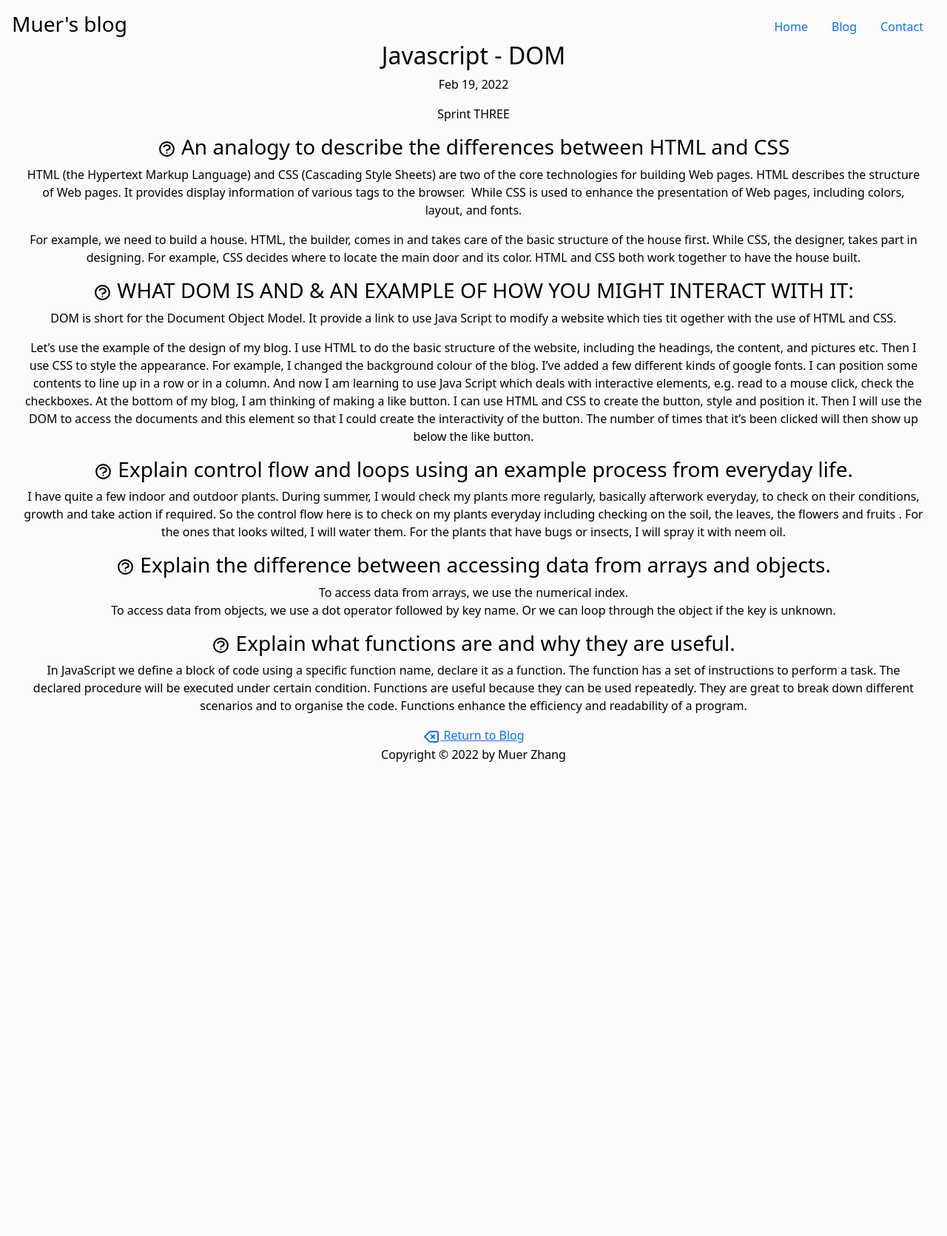
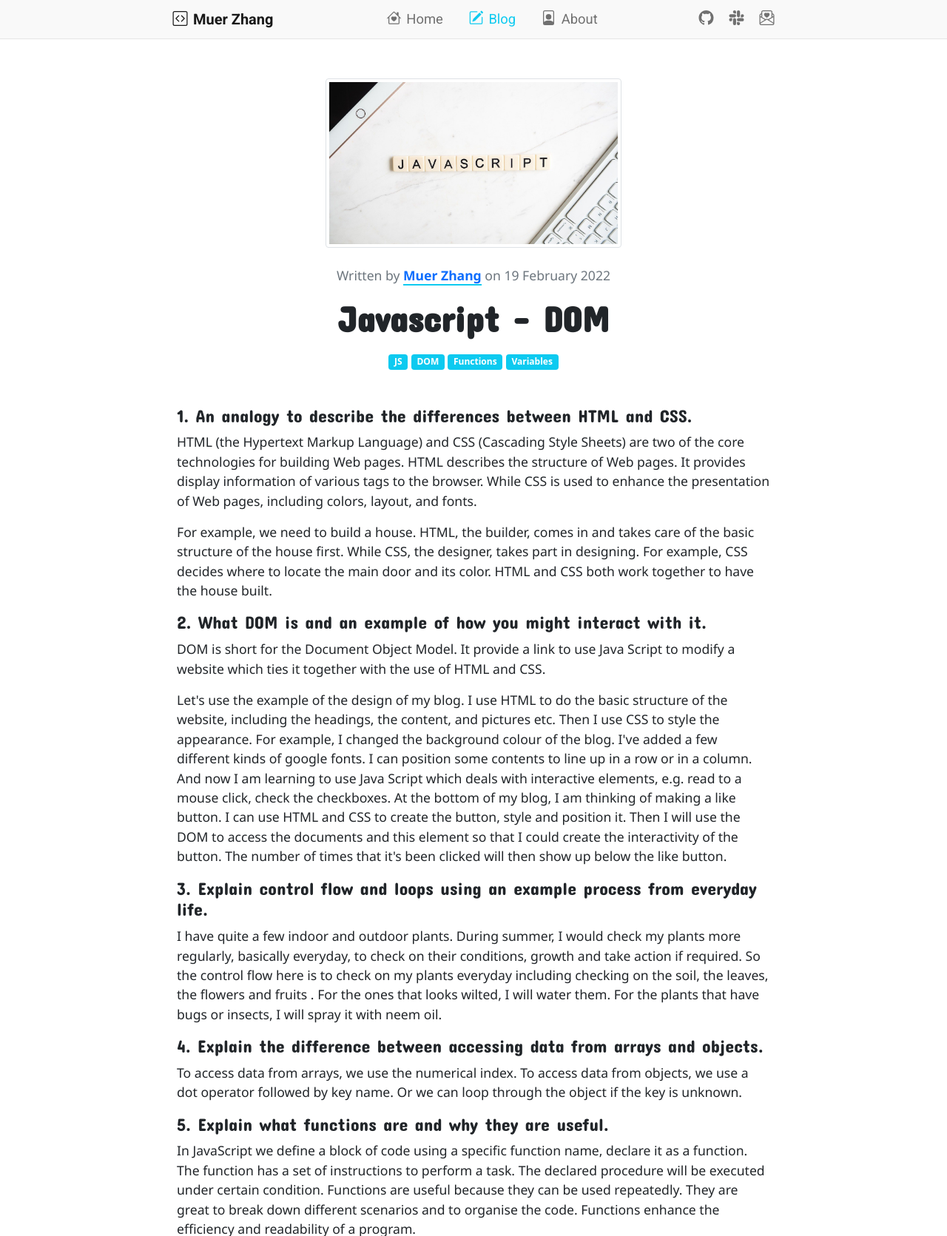
Before and after one commit to muer-zhang/muer-zhang.github.io, a plain HTML site: page blog/javascript-dom.html in a window 1280 px wide. Shown: the top 1671 px of the page at 74% size. Before the commit the page ends 1064 px from the top, so only its background shows below. Drawn offline with nearby package versions, Linux system fonts and the light colour scheme.

Commit message:
Update Javascript & DOM blog

```diff
--- a/blog/javascript-dom.html
+++ b/blog/javascript-dom.html
@@ -1,9 +1,10 @@
 <!DOCTYPE html>
-<html lang="en" class="h-100">
+<html lang="en">
   <head>
     <meta charset="UTF-8" />
     <meta http-equiv="X-UA-Compatible" content="IE=edge" />
     <meta name="viewport" content="width=device-width, initial-scale=1.0" />
+    <title>Javascript - DOM</title>
     <link
       rel="apple-touch-icon"
       sizes="180x180"
@@ -21,156 +22,280 @@
       sizes="16x16"
       href="/image/favicon/favicon-16x16.png"
     />
-
+    <link rel="manifest" href="/image/favicon/site.webmanifest" />
+    <link href="/styles/bootstrap.min.css" rel="stylesheet" type="text/css" />
     <link rel="preconnect" href="https://fonts.googleapis.com" />
     <link rel="preconnect" href="https://fonts.gstatic.com" crossorigin />
     <link
-      href="https://fonts.googleapis.com/css2?family=Inter:wght@400;500;700&family=Inter|Poppins&display=swap"
+      href="https://fonts.googleapis.com/css2?family=Concert+One&family=Noto+Sans:ital,wght@0,400;0,700;1,400&family=Roboto:ital,wght@0,400;0,700;1,400&display=swap"
       rel="stylesheet"
     />
-    <link
-      href="https://cdn.jsdelivr.net/npm/bootstrap@5.1.3/dist/css/bootstrap.min.css"
-      rel="stylesheet"
-      integrity="sha384-1BmE4kWBq78iYhFldvKuhfTAU6auU8tT94WrHftjDbrCEXSU1oBoqyl2QvZ6jIW3"
-      crossorigin="anonymous"
+    <link href="/styles/custom.css" rel="stylesheet" type="text/css" />
+    <script src="/js/bootstrap.bundle.min.js"></script>
+  </head>
+  <body class="d-flex flex-column min-vh-100">
+    <!-- SVG -->
+    <svg xmlns="http://www.w3.org/2000/svg" style="display: none">
+      <!-- name icon -->
+      <symbol id="name-code-icon" viewBox="0 0 16 16">
+        <path
+          d="M14 1a1 1 0 0 1 1 1v12a1 1 0 0 1-1 1H2a1 1 0 0 1-1-1V2a1 1 0 0 1 1-1h12zM2 0a2 2 0 0 0-2 2v12a2 2 0 0 0 2 2h12a2 2 0 0 0 2-2V2a2 2 0 0 0-2-2H2z"
+        ></path>
+        <path
+          d="M6.854 4.646a.5.5 0 0 1 0 .708L4.207 8l2.647 2.646a.5.5 0 0 1-.708.708l-3-3a.5.5 0 0 1 0-.708l3-3a.5.5 0 0 1 .708 0zm2.292 0a.5.5 0 0 0 0 .708L11.793 8l-2.647 2.646a.5.5 0 0 0 .708.708l3-3a.5.5 0 0 0 0-.708l-3-3a.5.5 0 0 0-.708 0z"
+        ></path>
+      </symbol>
+      <!-- home icon -->
+      <symbol id="home-icon" viewBox="0 0 16 16">
+        <path
+          fill-rule="evenodd"
+          d="M8.707 1.5a1 1 0 0 0-1.414 0L.646 8.146a.5.5 0 0 0 .708.707L2 8.207V13.5A1.5 1.5 0 0 0 3.5 15h9a1.5 1.5 0 0 0 1.5-1.5V8.207l.646.646a.5.5 0 0 0 .708-.707L13 5.793V2.5a.5.5 0 0 0-.5-.5h-1a.5.5 0 0 0-.5.5v1.293L8.707 1.5ZM13 7.207l-5-5-5 5V13.5a.5.5 0 0 0 .5.5h9a.5.5 0 0 0 .5-.5V7.207Zm-5-.225C9.664 5.309 13.825 8.236 8 12 2.175 8.236 6.336 5.309 8 6.982Z"
         />
+      </symbol>
+      <!-- blog icon -->
+      <symbol id="blog-icon" viewBox="0 0 16 16">
+        <path
+          d="M15.502 1.94a.5.5 0 0 1 0 .706L14.459 3.69l-2-2L13.502.646a.5.5 0 0 1 .707 0l1.293 1.293zm-1.75 2.456-2-2L4.939 9.21a.5.5 0 0 0-.121.196l-.805 2.414a.25.25 0 0 0 .316.316l2.414-.805a.5.5 0 0 0 .196-.12l6.813-6.814z"
+        ></path>
+        <path
+          fill-rule="evenodd"
+          d="M1 13.5A1.5 1.5 0 0 0 2.5 15h11a1.5 1.5 0 0 0 1.5-1.5v-6a.5.5 0 0 0-1 0v6a.5.5 0 0 1-.5.5h-11a.5.5 0 0 1-.5-.5v-11a.5.5 0 0 1 .5-.5H9a.5.5 0 0 0 0-1H2.5A1.5 1.5 0 0 0 1 2.5v11z"
+        ></path>
+      </symbol>
+      <!-- about icon -->
+      <symbol id="about-icon" viewBox="0 0 16 16">
+        <path
+          d="M12 1a1 1 0 0 1 1 1v10.755S12 11 8 11s-5 1.755-5 1.755V2a1 1 0 0 1 1-1h8zM4 0a2 2 0 0 0-2 2v12a2 2 0 0 0 2 2h8a2 2 0 0 0 2-2V2a2 2 0 0 0-2-2H4z"
+        />
+        <path d="M8 10a3 3 0 1 0 0-6 3 3 0 0 0 0 6z" />
+      </symbol>
+      <!-- github icon -->
+      <symbol id="github-icon" viewBox="0 0 16 16">
+        <path
+          d="M8 0C3.58 0 0 3.58 0 8c0 3.54 2.29 6.53 5.47 7.59.4.07.55-.17.55-.38 0-.19-.01-.82-.01-1.49-2.01.37-2.53-.49-2.69-.94-.09-.23-.48-.94-.82-1.13-.28-.15-.68-.52-.01-.53.63-.01 1.08.58 1.23.82.72 1.21 1.87.87 2.33.66.07-.52.28-.87.51-1.07-1.78-.2-3.64-.89-3.64-3.95 0-.87.31-1.59.82-2.15-.08-.2-.36-1.02.08-2.12 0 0 .67-.21 2.2.82.64-.18 1.32-.27 2-.27.68 0 1.36.09 2 .27 1.53-1.04 2.2-.82 2.2-.82.44 1.1.16 1.92.08 2.12.51.56.82 1.27.82 2.15 0 3.07-1.87 3.75-3.65 3.95.29.25.54.73.54 1.48 0 1.07-.01 1.93-.01 2.2 0 .21.15.46.55.38A8.012 8.012 0 0 0 16 8c0-4.42-3.58-8-8-8z"
+        />
+      </symbol>
+      <!-- slack icon -->
+      <symbol id="slack-icon" viewBox="0 0 16 16">
+        <path
+          d="M3.362 10.11c0 .926-.756 1.681-1.681 1.681S0 11.036 0 10.111C0 9.186.756 8.43 1.68 8.43h1.682v1.68zm.846 0c0-.924.756-1.68 1.681-1.68s1.681.756 1.681 1.68v4.21c0 .924-.756 1.68-1.68 1.68a1.685 1.685 0 0 1-1.682-1.68v-4.21zM5.89 3.362c-.926 0-1.682-.756-1.682-1.681S4.964 0 5.89 0s1.68.756 1.68 1.68v1.682H5.89zm0 .846c.924 0 1.68.756 1.68 1.681S6.814 7.57 5.89 7.57H1.68C.757 7.57 0 6.814 0 5.89c0-.926.756-1.682 1.68-1.682h4.21zm6.749 1.682c0-.926.755-1.682 1.68-1.682.925 0 1.681.756 1.681 1.681s-.756 1.681-1.68 1.681h-1.681V5.89zm-.848 0c0 .924-.755 1.68-1.68 1.68A1.685 1.685 0 0 1 8.43 5.89V1.68C8.43.757 9.186 0 10.11 0c.926 0 1.681.756 1.681 1.68v4.21zm-1.681 6.748c.926 0 1.682.756 1.682 1.681S11.036 16 10.11 16s-1.681-.756-1.681-1.68v-1.682h1.68zm0-.847c-.924 0-1.68-.755-1.68-1.68 0-.925.756-1.681 1.68-1.681h4.21c.924 0 1.68.756 1.68 1.68 0 .926-.756 1.681-1.68 1.681h-4.21z"
+        />
+      </symbol>
+      <!-- email icon -->
+      <symbol id="email-icon" viewBox="0 0 16 16">
+        <path
+          fill-rule="evenodd"
+          d="M2 2a2 2 0 0 1 2-2h8a2 2 0 0 1 2 2v1.133l.941.502A2 2 0 0 1 16 5.4V14a2 2 0 0 1-2 2H2a2 2 0 0 1-2-2V5.4a2 2 0 0 1 1.059-1.765L2 3.133V2Zm0 2.267-.47.25A1 1 0 0 0 1 5.4v.817l1 .6v-2.55Zm1 3.15 3.75 2.25L8 8.917l1.25.75L13 7.417V2a1 1 0 0 0-1-1H4a1 1 0 0 0-1 1v5.417Zm11-.6 1-.6V5.4a1 1 0 0 0-.53-.882L14 4.267v2.55ZM8 2.982C9.664 1.309 13.825 4.236 8 8 2.175 4.236 6.336 1.31 8 2.982Zm7 4.401-4.778 2.867L15 13.117V7.383Zm-.035 6.88L8 10.082l-6.965 4.18A1 1 0 0 0 2 15h12a1 1 0 0 0 .965-.738ZM1 13.116l4.778-2.867L1 7.383v5.734Z"
+        />
+      </symbol>
+    </svg>
 
-    <link href="../styles/main.css" rel="stylesheet" type="text/css" />
-    <style>
-      .bd-placeholder-img {
-        font-size: 1.125rem;
-        text-anchor: middle;
-        -webkit-user-select: none;
-        -moz-user-select: none;
-        user-select: none;
-      }
+    <!-- Header - Navigation Bar -->
+    <header>
+      <nav class="navbar navbar-expand-md navbar-light fixed-top py-1">
+        <div class="container py-0">
+          <a class="navbar-brand px-2" href="/">
+            <svg class="bi bi-code-square" width="25" height="20">
+              <use xlink:href="#name-code-icon"></use>
+            </svg>
+            Muer Zhang
+          </a>
+          <button
+            class="navbar-toggler"
+            type="button"
+            data-bs-toggle="collapse"
+            data-bs-target="#navbarCollapse"
+            aria-controls="navbarCollapse"
+            aria-expanded="false"
+            aria-label="Toggle navigation"
+          >
+            <span class="navbar-toggler-icon"></span>
+          </button>
+          <div class="collapse navbar-collapse" id="navbarCollapse">
+            <ul class="navbar-nav ms-auto">
+              <li class="nav-item px-2">
+                <a href="/" class="nav-link">
+                  <svg class="bi bi-house-heart" width="25" height="20">
+                    <use xlink:href="#home-icon"></use>
+                  </svg>
+                  Home
+                </a>
+              </li>
+              <li class="nav-item px-2">
+                <a
+                  href="/blog/blog-page.html"
+                  class="nav-link active"
+                  aria-current="page"
+                >
+                  <svg class="bi bi-pencil-square" width="25" height="20">
+                    <use xlink:href="#blog-icon"></use>
+                  </svg>
+                  Blog
+                </a>
+              </li>
+              <li class="nav-item px-2">
+                <a href="/" class="nav-link">
+                  <svg class="bi bi-file-person" width="25" height="20">
+                    <use xlink:href="#about-icon"></use>
+                  </svg>
+                  About
+                </a>
+              </li>
+            </ul>
+            <ul class="navbar-nav ms-auto">
+              <li class="nav-item">
+                <a
+                  href="https://github.com/muer-zhang"
+                  target="_blank"
+                  class="nav-link"
+                >
+                  <svg class="bi bi-github" width="25" height="20">
+                    <use xlink:href="#github-icon"></use>
+                  </svg>
+                </a>
+              </li>
+              <li class="nav-item">
+                <a href="/" class="nav-link">
+                  <svg class="bi bi-slack" width="25" height="20">
+                    <use xlink:href="#slack-icon"></use>
+                  </svg>
+                </a>
+              </li>
+              <li class="nav-item">
+                <a
+                  href="mailto:muerzhangnz@gmail.com"
+                  target="_blank"
+                  class="nav-link"
+                >
+                  <svg
+                    class="bi bi-envelope-paper-heart"
+                    width="25"
+                    height="20"
+                  >
+                    <use xlink:href="#email-icon"></use>
+                  </svg>
+                </a>
+              </li>
+            </ul>
+          </div>
+        </div>
+      </nav>
+    </header>
 
-      @media (min-width: 768px) {
-        .bd-placeholder-img-lg {
-          font-size: 3.5rem;
-        }
-      }
-      </style>
-<title>Muer's Blog</title>
-</head>
-
-
-<body class="d-flex text-center text-black bg-light bg-opacity-50"><svg xmlns="http://www.w3.org/2000/svg" style="display: none">
-  <svg xmlns="http://www.w3.org/2000/svg" style="display:none">
-        <g id="question-icon">
-        <path stroke-linecap="round" stroke-linejoin="round" stroke-width="2" d="M8.228 9c.549-1.165 2.03-2 3.772-2 2.21 0 4 1.343 4 3 0 1.4-1.278 2.575-3.006 2.907-.542.104-.994.54-.994 1.093m0 3h.01M21 12a9 9 0 11-18 0 9 9 0 0118 0z" />
-      </svg>
-  <div class="cover-container d-flex w-100 h-100 p-3 mx-auto flex-column">
-      <header class="mb-auto">
-        <div>
-          <h3 class="float-md-start mb-0 blog-header blog-page">Muer's blog</h3>
-          <nav
-            class="nav nav-masthead nav-blog justify-content-center float-md-end"
-          >
-            <a class="nav-link" href="/index.html">Home</a>
-            <a class="nav-link active" aria-current="page" href="blog-page.html"
-              >Blog</a
-            >
-            <a class="nav-link" href="contact-details.html">Contact</a>
-          </nav>
+    <!-- Main content -->
+    <main class="container">
+      <header class="text-center my-5 px-3">
+        <img
+          class="img-thumbnail d-block mx-auto my-4"
+          src="/image/blogs/js-dom.jpg"
+          alt="css"
+          width="400"
+          height="400"
+          aria-hidden="true"
+        />
+        <p class="text-muted">
+          Written by
+          <a href="/index.html">Muer Zhang</a>
+          on 19 February 2022
+        </p>
+        <h1 class="display-5 fw-bold">Javascript - DOM</h1>
+        <div class="mt-3">
+          <span class="badge bg-info">JS</span>
+          <span class="badge bg-info">DOM</span>
+          <span class="badge bg-info">Functions</span>
+          <span class="badge bg-info">Variables</span>
         </div>
       </header>
-
-      <main class="px-3 blog-individual">
-        <h2 class="blog-title2">Javascript - DOM</h2>
-        <div class="blog-info">
-          <p class="blog-date">Feb 19, 2022</p>
-          <p class="sprint-number1">Sprint THREE</p>
-        </div>
-
-        <h3 class="question-header">
-          <svg class="h-6 w-6" fill="none" viewBox="0 0 24 24" stroke="currentColor" width="25" height="25" id="question-icon">
-            <use xlink:href="#question-icon"></use>
-            <path stroke-linecap="round" stroke-linejoin="round" stroke-width="2" d="M8.228 9c.549-1.165 2.03-2 3.772-2 2.21 0 4 1.343 4 3 0 1.4-1.278 2.575-3.006 2.907-.542.104-.994.54-.994 1.093m0 3h.01M21 12a9 9 0 11-18 0 9 9 0 0118 0z" />
-          </svg>
-          An analogy to describe the differences between HTML and CSS
-        </h3>
-        <p class="question-answer">HTML (the Hypertext Markup Language) and CSS (Cascading Style Sheets) are two of the core technologies for building Web pages.  HTML describes the structure of Web pages.  It provides display information of various tags to the browser.  While CSS is used to enhance the presentation of Web pages, including colors, layout, and fonts.
+      <article class="article-blog my-5 px-3">
+        <h4>1. An analogy to describe the differences between HTML and CSS.</h4>
+        <p>
+          HTML (the Hypertext Markup Language) and CSS (Cascading Style Sheets)
+          are two of the core technologies for building Web pages. HTML
+          describes the structure of Web pages. It provides display information
+          of various tags to the browser. While CSS is used to enhance the
+          presentation of Web pages, including colors, layout, and fonts.
         </p>
-        <p class="question-answer">
-          For example, we need to build a house.  HTML, the builder, comes in and takes care of the basic structure of the house first.  While CSS, the designer, takes part in designing.  For example, CSS decides where to locate the main door and its color.  HTML and CSS both work together to have the house built.
+        <p>
+          For example, we need to build a house. HTML, the builder, comes in and
+          takes care of the basic structure of the house first. While CSS, the
+          designer, takes part in designing. For example, CSS decides where to
+          locate the main door and its color. HTML and CSS both work together to
+          have the house built.
         </p>
 
-        <h3 class="question-header">
-          <svg class="h-6 w-6" fill="none" viewBox="0 0 24 24" stroke="currentColor" width="25" height="25" id="question-icon">
-            <use xlink:href="#question-icon"></use>
-            <path stroke-linecap="round" stroke-linejoin="round" stroke-width="2" d="M8.228 9c.549-1.165 2.03-2 3.772-2 2.21 0 4 1.343 4 3 0 1.4-1.278 2.575-3.006 2.907-.542.104-.994.54-.994 1.093m0 3h.01M21 12a9 9 0 11-18 0 9 9 0 0118 0z" />
-          </svg>
-          WHAT DOM IS AND & AN EXAMPLE OF HOW YOU MIGHT INTERACT WITH IT:
-        </h3>
-        <p class="question-answer">
-          DOM is short for the Document Object Model. It provide a link to use Java Script to modify a website which ties tit ogether with the  use of HTML and CSS.
+        <h4>
+          2. What DOM is and an example of how you might interact with it.
+        </h4>
+        <p>
+          DOM is short for the Document Object Model. It provide a link to use
+          Java Script to modify a website which ties it together with the use of
+          HTML and CSS.
         </p>
-        <P class="question-answer">
-          Let’s use the example of the design of my blog. I use HTML to do the basic structure of the website, including the headings, the content, and  pictures etc. Then I use CSS to style the appearance. For example, I changed the background colour of the blog.  I’ve added a few different kinds of google fonts.   I can position some contents to line up in a row or in a column.  And now I am learning to use Java Script which deals  with interactive elements, e.g. read to a mouse click,  check the checkboxes.  At the bottom of my blog, I am thinking of making a like button.  I can use HTML  and CSS to create the button, style and position it.   Then I will use the DOM to access the documents and this element  so that I could create the interactivity of the button.   The number of times that it’s been clicked will then show up below the like button.
-        </P>
-
-        <h3 class="question-header">
-          <svg class="h-6 w-6" fill="none" viewBox="0 0 24 24" stroke="currentColor" width="25" height="25" id="question-icon">
-            <use xlink:href="#question-icon"></use>
-            <path stroke-linecap="round" stroke-linejoin="round" stroke-width="2" d="M8.228 9c.549-1.165 2.03-2 3.772-2 2.21 0 4 1.343 4 3 0 1.4-1.278 2.575-3.006 2.907-.542.104-.994.54-.994 1.093m0 3h.01M21 12a9 9 0 11-18 0 9 9 0 0118 0z" />
-          </svg>
-          Explain control flow and loops using an example process from everyday life.
-        </h3>
-        <p class="question-answer question-answer1">
-          I have quite a few indoor and outdoor plants.  During summer, I would check my plants more regularly, basically afterwork everyday, to check on their conditions, growth and take action if required.  So the control flow here is to check on my plants everyday including checking on the soil, the leaves, the flowers and fruits .  For the ones that looks wilted, I will water them.  For the plants that have bugs or insects, I will spray it with neem oil.
+        <p>
+          Let's use the example of the design of my blog. I use HTML to do the
+          basic structure of the website, including the headings, the content,
+          and pictures etc. Then I use CSS to style the appearance. For example,
+          I changed the background colour of the blog. I've added a few
+          different kinds of google fonts. I can position some contents to line
+          up in a row or in a column. And now I am learning to use Java Script
+          which deals with interactive elements, e.g. read to a mouse click,
+          check the checkboxes. At the bottom of my blog, I am thinking of
+          making a like button. I can use HTML and CSS to create the button,
+          style and position it. Then I will use the DOM to access the documents
+          and this element so that I could create the interactivity of the
+          button. The number of times that it's been clicked will then show up
+          below the like button.
         </p>
 
-
-        <h3 class="question-header">
-          <svg class="h-6 w-6" fill="none" viewBox="0 0 24 24" stroke="currentColor" width="25" height="25" id="question-icon">
-            <use xlink:href="#question-icon"></use>
-            <path stroke-linecap="round" stroke-linejoin="round" stroke-width="2" d="M8.228 9c.549-1.165 2.03-2 3.772-2 2.21 0 4 1.343 4 3 0 1.4-1.278 2.575-3.006 2.907-.542.104-.994.54-.994 1.093m0 3h.01M21 12a9 9 0 11-18 0 9 9 0 0118 0z" />
-          </svg>
-          Explain the difference between accessing data from arrays and objects.
-        </h3>
-        <p class="question-answer question-answer1">
-          To access data from arrays, we use the numerical index.
-          <br>
-          To access data from objects, we use a dot operator followed by key name.  Or we can loop through the object if the key is unknown.
+        <h4>
+          3. Explain control flow and loops using an example process from
+          everyday life.
+        </h4>
+        <p>
+          I have quite a few indoor and outdoor plants. During summer, I would
+          check my plants more regularly, basically everyday, to check on their
+          conditions, growth and take action if required. So the control flow
+          here is to check on my plants everyday including checking on the soil,
+          the leaves, the flowers and fruits . For the ones that looks wilted, I
+          will water them. For the plants that have bugs or insects, I will
+          spray it with neem oil.
         </p>
 
-
-        <h3 class="question-header">
-          <svg class="h-6 w-6" fill="none" viewBox="0 0 24 24" stroke="currentColor" width="25" height="25" id="question-icon">
-            <use xlink:href="#question-icon"></use>
-            <path stroke-linecap="round" stroke-linejoin="round" stroke-width="2" d="M8.228 9c.549-1.165 2.03-2 3.772-2 2.21 0 4 1.343 4 3 0 1.4-1.278 2.575-3.006 2.907-.542.104-.994.54-.994 1.093m0 3h.01M21 12a9 9 0 11-18 0 9 9 0 0118 0z" />
-          </svg>
-          Explain what functions are and why they are useful.
-        </h3>
-        <p class="question-answer question-answer1">
-          In JavaScript we define a block of code using a specific function name,  declare it as a function.  The function has a set of instructions to perform a task.  The declared procedure will be executed under certain condition.  Functions are useful because they can be used repeatedly.  They are great to break down different scenarios and to organise the code.  Functions enhance the efficiency and readability of a program.
+        <h4>
+          4. Explain the difference between accessing data from arrays and
+          objects.
+        </h4>
+        <p>
+          To access data from arrays, we use the numerical index. To access data
+          from objects, we use a dot operator followed by key name. Or we can
+          loop through the object if the key is unknown.
         </p>
 
-        <a href="blog-page.html" class="back-blog"
-          ><svg
-            xmlns="http://www.w3.org/2000/svg"
-            class="h-6 w-6"
-            fill="none"
-            viewBox="0 0 24 24"
-            stroke="currentColor"
-            width="24"
-            height="24"
-          >
-            <path
-              stroke-linecap="round"
-              stroke-linejoin="round"
-              stroke-width="2"
-              d="M12 14l2-2m0 0l2-2m-2 2l-2-2m2 2l2 2M3 12l6.414 6.414a2 2 0 001.414.586H19a2 2 0 002-2V7a2 2 0 00-2-2h-8.172a2 2 0 00-1.414.586L3 12z"
-            />
-          </svg>
-          Return to Blog</a
-        >
+        <h4>5. Explain what functions are and why they are useful.</h4>
+        <p>
+          In JavaScript we define a block of code using a specific function
+          name, declare it as a function. The function has a set of instructions
+          to perform a task. The declared procedure will be executed under
+          certain condition. Functions are useful because they can be used
+          repeatedly. They are great to break down different scenarios and to
+          organise the code. Functions enhance the efficiency and readability of
+          a program.
+        </p>
+      </article>
     </main>
 
-      <footer class="mt-auto text-black-80">
-        <p class="copyright-text">Copyright &copy; 2022 by Muer Zhang</p>
+    <!-- Footer -->
+    <footer class="mt-auto">
+      <div class="container py-0">
+        <div class="d-flex flex-wrap align-items-center justify-content-center">
+          <span class="text-muted">
+            Made by Muer Zhang with Bootstrap & Inspired by
+            <a href="https://www.taniarascia.com/" target="_blank">
+              Tania Rascia
+            </a>
+          </span>
+        </div>
+      </div>
     </footer>
-    </div>
   </body>
 </html>
```
Also changed, not shown: blog/blog-page.html (+6 -4 lines), index.html (+7 -0 lines), image/blogs/js-dom.jpg (added), 1 other file. Lines whose indentation alone changed are shown as unchanged.
